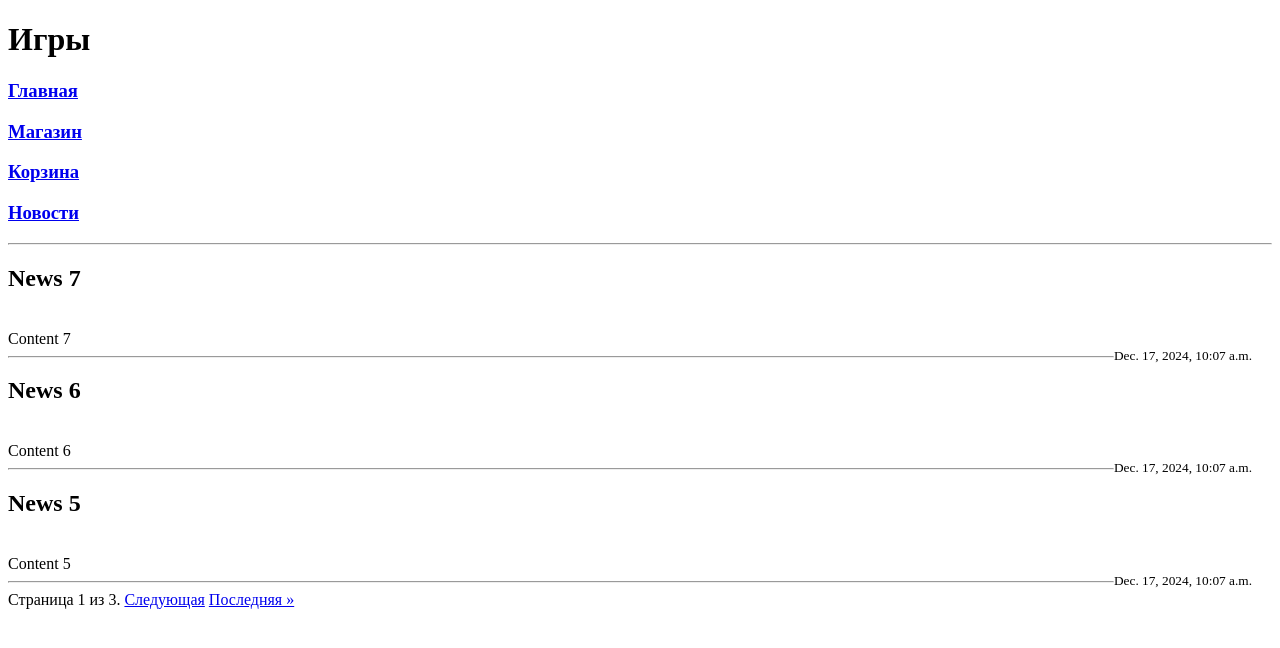
After one commit to Dmitriy-68/Module19, a Django app: page /platform/news/ in a window 1280 px wide. The commit adds this page. Shown: the top 648 px of the page. Run offline with Django 5.2, Linux system fonts and the light colour scheme; data comes from the database, SQL or seed files in the repository; both versions use the stored data as it was after the commit.

Commit message:
Модуль 19 Задание 5 Пагинация

```diff
--- a/PythonDjango/PythonDjango/urls.py
+++ b/PythonDjango/PythonDjango/urls.py
@@ -24,4 +24,5 @@ urlpatterns = [
     path('shop/', shop),
     path('cart/', cart),
     path('sign_up/', sign_up),
+    path('platform/news/', news)
 ]
--- a/PythonDjango/task1/models.py
+++ b/PythonDjango/task1/models.py
@@ -1,13 +1,15 @@
 from django.db import models
+
 
 # Create your models here.
 class Buyer(models.Model):
-    name = models.CharField(max_length=30) # username аккаунта
+    name = models.CharField(max_length=30)  # username аккаунта
     balance = models.DecimalField(max_digits=9, decimal_places=2)
     age = models.IntegerField()
 
     def __str__(self):
         return self.name
+
 
 class Game(models.Model):
     title = models.CharField(max_length=30)
@@ -19,3 +21,9 @@ class Game(models.Model):
 
     def __str__(self):
         return self.title
+
+
+class News(models.Model):
+    title = models.CharField(max_length=30)
+    content = models.TextField()
+    date = models.DateTimeField(auto_now_add=True)
--- a/PythonDjango/task1/views.py
+++ b/PythonDjango/task1/views.py
@@ -1,4 +1,5 @@
 from django.shortcuts import render
+from django.core.paginator import Paginator
 from django.http import HttpResponse
 from .forms import ContactForm
 from .models import *
@@ -39,3 +40,11 @@ def sign_up(request):
     else:
         form = ContactForm()
     return render(request, 'registration_page.html', info)
+
+
+def news(request):
+    all_news = News.objects.all().order_by('-date')
+    paginator = Paginator(all_news, 3)
+    page_number = request.GET.get('page')
+    news = paginator.get_page(page_number)
+    return render(request, 'news.html', {'news': news})
--- a/PythonDjango/templates/menu.html
+++ b/PythonDjango/templates/menu.html
@@ -27,6 +27,9 @@
         <p>
             <a href="/cart/"><h3>Корзина</h3></a>
         </p>
+        <p>
+            <a href="/platform/news/"><h3>Новости</h3></a>
+        </p>
     {% endblock %}
 
     {% block content %}
--- /dev/null
+++ b/PythonDjango/templates/news.html
@@ -0,0 +1,32 @@
+{% extends 'menu.html' %}
+{% block pagename %}<h1>Игры</h1>{% endblock %}
+{% block menu %}{{ block.super }}{% endblock %}
+{% block content %}
+    <hr>
+    {% for new in news %}
+        <h2>{{ new.title }}</h2>
+        <br>
+        {{ new.content }}
+        <br>
+        <small style="float: right; margin-right: 20px;">{{ new.date }}</small>
+        <hr>
+    {% endfor %}
+
+    <div class="pagination">
+        <span class="step-links">
+            {% if news.has_previous %}
+                <a href="?page=1">&laquo; Первая</a>
+                <a href="?page={{ news.previous_page_number }}">Предыдущая</a>
+            {% endif %}
+
+            <span class="current">
+                Страница {{ news.number }} из {{ news.paginator.num_pages }}.
+            </span>
+
+            {% if news.has_next %}
+                <a href="?page={{ news.next_page_number }}">Следующая</a>
+                <a href="?page={{ news.paginator.num_pages }}">Последняя &raquo;</a>
+            {% endif %}
+        </span>
+    </div>
+{% endblock %}
```
Also changed, not shown: PythonDjango/task1/admin.py (+7 -1 lines), PythonDjango/db.sqlite3.
